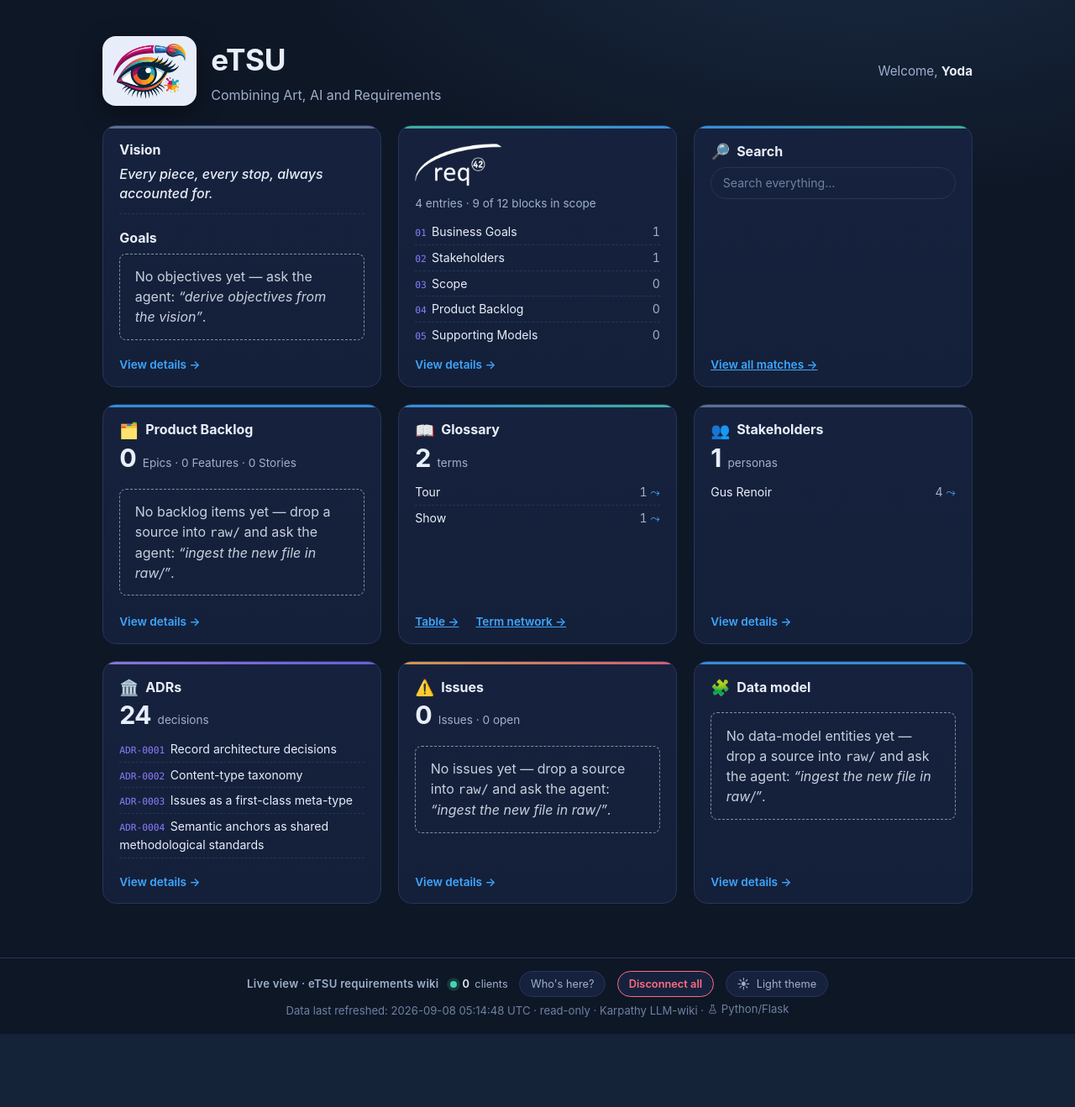
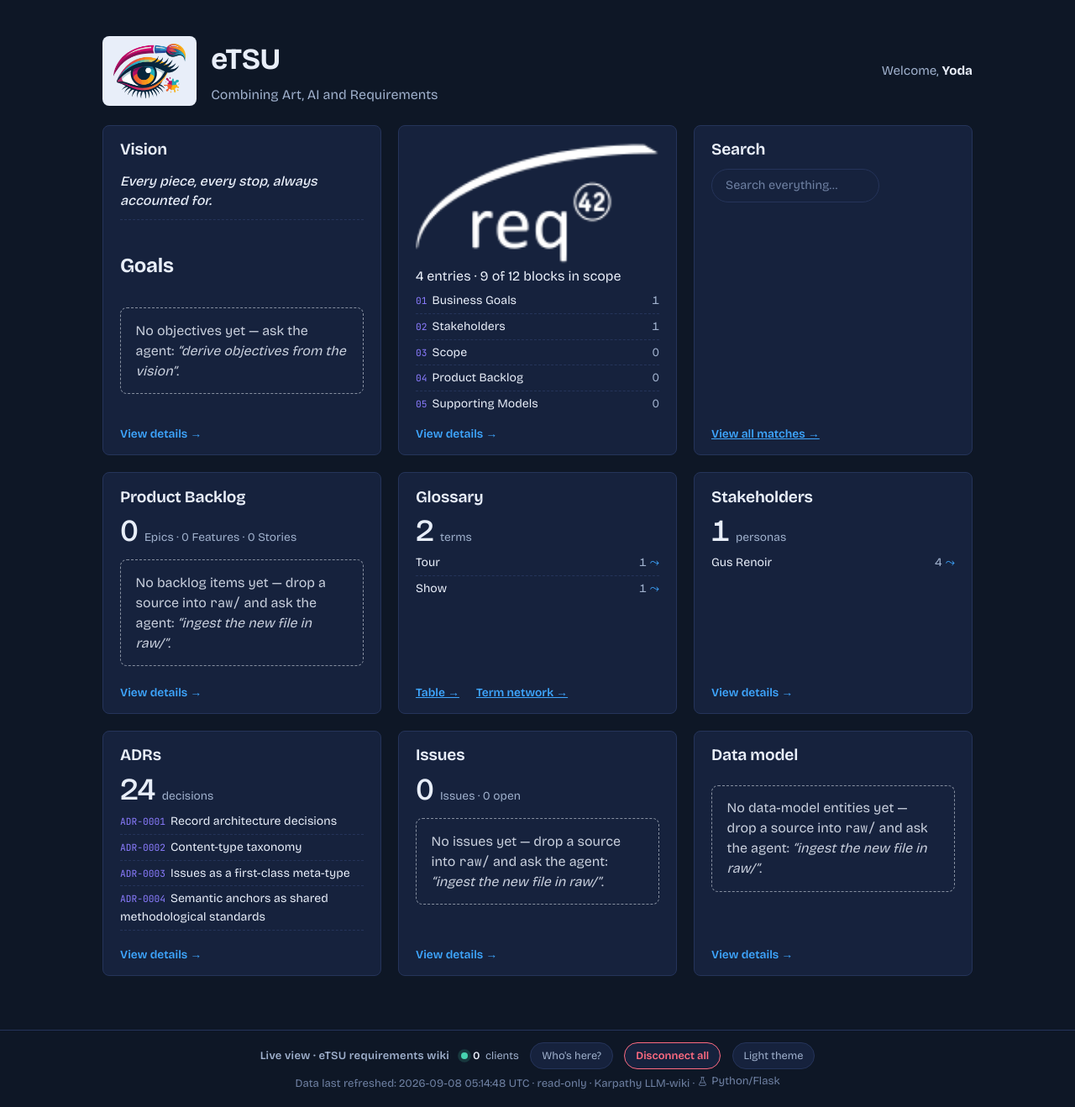
Before and after one commit to arc42/eTSU, a Flask app: page / in a window 1280 px wide. Shown: the whole page at 84% size. Before the commit the page ends 1231 px from the top, so only its background shows below. Run offline with Flask 3, Linux system fonts and the light colour scheme; some libraries are stand-ins or nearby versions.

Commit message:
dashboard: flat visual identity with vendored Bricolage Grotesque + JetBrains Mono, no emoji
Co-Authored-By: Claude Fable 5.1 <noreply@anthropic.com>
Claude-Session: https://claude.ai/code/session_015T9fsM3gjKYx4iFYJGzmmU

```diff
--- a/_system/apps/dashboard/app.py
+++ b/_system/apps/dashboard/app.py
@@ -585,7 +585,7 @@ def build_req42_blocks(sample: int = 5) -> list[dict]:
 # projected live from the structured edges — each external interface's `flows`
 # and each stakeholder's `provides:`/`receives:` — into a mermaid flowchart.
 # Center = the system (blueish box); systems/organizations = light-grey boxes;
-# human roles = actor symbol (👤). Stakeholders are merged/hidden/shaped per their
+# human roles = actor symbol ("Person"). Stakeholders are merged/hidden/shaped per their
 # `context_role`/`nature` fields (ADR-0014). No node links (not needed yet).
 
 _NID_RE = re.compile(r"[^A-Za-z0-9]")
@@ -683,9 +683,9 @@ def build_context_diagram(center: str | None = None) -> str | None:
 
     lines = ["flowchart LR", f'  {core}["{_clean_label(center)}"]:::core']
     for nid, label, cls in nodes:
-        # persons get the actor symbol (stadium + 👤); systems/organizations are boxes
+        # persons get the actor symbol (stadium + "Person"); systems/organizations are boxes
         if cls == "actor":
-            lines.append(f'  {nid}(["👤 {label}"]):::actor')
+            lines.append(f'  {nid}(["Person · {label}"]):::actor')
         else:
             lines.append(f'  {nid}["{label}"]:::{cls}')
     lines += edges
@@ -998,7 +998,7 @@ def build_vision_tile(data: dict, titles: dict[str, str]) -> dict:
         # index.html renders the empty state rather than a placeholder dash.
         return {
             "key": "vision", "label": "Vision", "href": "/goals",
-            "icon": "🎯", "rows": [], "active": False,
+            "rows": [], "active": False,
         }
     claim = str(vision.meta.get("tile_claim") or "").strip()
     rows = [{
@@ -1008,7 +1008,7 @@ def build_vision_tile(data: dict, titles: dict[str, str]) -> dict:
     } for o in objectives]
     return {
         "key": "vision", "label": "Vision", "href": "/goals",
-        "icon": "🎯", "active": True,
+        "active": True,
         "claim": claim,
         "objective_rows": rows,
     }
@@ -1344,7 +1344,7 @@ def index():
     backlog = build_backlog()
     backlog_tile = {
         "key": "backlog", "label": "Product Backlog", "href": "/req42/backlog",
-        "count": backlog["total_epics"], "unit": "Epics", "icon": "🗂️",
+        "count": backlog["total_epics"], "unit": "Epics",
         "sub": f'{backlog["total_features"]} Features · {backlog["total_stories"]} Stories',
         "active": True,
         "epic_rows": [
@@ -1365,13 +1365,13 @@ def index():
             "sub": f"{req42_in_scope} of 12 blocks in scope",
         },
         {
-            "key": "search", "label": "Search", "href": "/search", "icon": "🔎",
+            "key": "search", "label": "Search", "href": "/search",
             "rows": [], "active": True, "search": True,
         },
         backlog_tile,
         {
             "key": "glossary", "label": "Glossary",
-            "count": len(glossary), "unit": "terms", "icon": "📖",
+            "count": len(glossary), "unit": "terms",
             "rows": by_relations(glossary), "active": True,
             "links": [
                 {"label": "Table", "href": "/glossary"},
@@ -1380,24 +1380,24 @@ def index():
         },
         {
             "key": "stakeholders", "label": "Stakeholders", "href": "/stakeholders",
-            "count": len(stakeholders), "unit": "personas", "icon": "👥",
+            "count": len(stakeholders), "unit": "personas",
             "rows": by_relations(stakeholders), "active": True,
         },
         {
             "key": "adrs", "label": "ADRs", "href": "/adrs",
-            "count": len(adrs), "unit": "decisions", "icon": "🏛️",
+            "count": len(adrs), "unit": "decisions",
             "rows": [{"id": a["id"], "title": a["title"], "status": a["status"]} for a in adrs],
             "active": True,
         },
         {
             "key": "issues", "label": "Issues", "href": "/issues",
-            "count": len(issues), "unit": "Issues", "icon": "⚠️",
+            "count": len(issues), "unit": "Issues",
             "rows": [], "active": True,
             "sub": f"{len(open_issues)} open",
         },
         {
             "key": "data-model", "label": "Data model", "href": "/data-model",
-            "icon": "🧩", "active": True,
+            "active": True,
             "diagram": build_data_model_kind_diagram(),
             # Empty -> no claim at all: index.html renders the shared empty
             # state, and a second "No entities yet" line under it read as two
--- a/_system/apps/dashboard/static/style.css
+++ b/_system/apps/dashboard/static/style.css
@@ -1,3 +1,10 @@
+@font-face { font-family: "Bricolage Grotesque"; src: url("vendor/fonts/BricolageGrotesque-var.woff2") format("woff2");
+  font-weight: 300 800; font-display: swap; }
+@font-face { font-family: "JetBrains Mono"; src: url("vendor/fonts/JetBrainsMono-400.woff2") format("woff2");
+  font-weight: 400; font-display: swap; }
+@font-face { font-family: "JetBrains Mono"; src: url("vendor/fonts/JetBrainsMono-600.woff2") format("woff2");
+  font-weight: 600; font-display: swap; }
+
 /* ---- palette ----
    Two full token sets. Dark is the default because the dashboard is built to
    be projected in a dimmed room; light is an explicit opt-in via the footer
@@ -10,6 +17,11 @@
    friends) are the deliberate exception: they tint whatever surface they sit
    on and read correctly against both grounds. */
 :root {
+  --font-text: "Bricolage Grotesque", "Segoe UI", Helvetica, Arial, sans-serif;
+  --font-mono: "JetBrains Mono", ui-monospace, Menlo, Consolas, monospace;
+  --radius: 8px;
+  --space-1: .25rem; --space-2: .5rem; --space-3: .85rem; --space-4: 1.25rem; --space-5: 2rem; --space-6: 3.25rem;
+  --step--1: .86rem; --step-0: 1rem; --step-1: 1.2rem; --step-2: 1.55rem; --step-3: clamp(2rem, 1.4rem + 1.8vw, 2.7rem);
   --bg: #0e1726;
   --bg-soft: #14203a;
   --card: #16223d;
@@ -23,9 +35,7 @@
   --warn: #ffb454;
   --danger: #ff6b81;
   --violet: #8b7cff;
-  --radius: 16px;
-  --shadow: 0 10px 30px rgba(0,0,0,.35);
-  --glow: #1a2b44;              /* body's top-right ambient wash */
+  --shadow: none;
   --topbar-bg: rgba(14,23,38,.7);
   --scroll-track: rgba(0,0,0,.28);
   --graph-bg: #0c1424;         /* cytoscape / mermaid canvas ground */
@@ -36,10 +46,6 @@
   --chip-bg: rgba(255,255,255,.08);
   --on-accent: #06101f;        /* text on an --accent fill */
   --tint-ink: #cfe2ff;         /* text on blue-tinted surfaces */
-  --vision-1: #2f4f7a;         /* the vision card's gradient */
-  --vision-2: #2a4267;
-  --vision-3: #243a5c;
-  --vision-edge: rgba(127,192,255,.55);
   --bz-glo: #8fb6e8;
   --bz-dm: #8fd8c4;
   --layer-dm-ink: #8fd8c4;     /* graph legend labels, off-state */
@@ -95,13 +100,13 @@
 * { box-sizing: border-box; }
 body {
   margin: 0;
-  font-family: -apple-system, BlinkMacSystemFont, "Segoe UI", Roboto, Helvetica, Arial, sans-serif;
-  background: radial-gradient(1200px 600px at 80% -10%, var(--glow) 0%, transparent 60%), var(--bg);
-  background-color: var(--bg);
+  font-family: var(--font-text);
+  background: var(--bg);
   color: var(--ink);
   line-height: 1.55;
 }
-code { font-family: "SF Mono", ui-monospace, Menlo, Consolas, monospace; font-size: .85em; }
+code { font-family: var(--font-mono); font-size: .85em; }
+h2 { letter-spacing: -.01em; }
 
 /* ---- scrollbars: visible channel + contrasting thumb ---- */
 * { scrollbar-width: thin; scrollbar-color: var(--ink-dim) var(--scroll-track); }
@@ -134,61 +139,31 @@ code { font-family: "SF Mono", ui-monospace, Menlo, Consolas, monospace; font-si
 
 .wrap { max-width: 1100px; margin: 0 auto; padding: 2.5rem 2rem 4rem; }
 .hero-banner { display: block; width: 100%; height: auto; max-height: 190px; object-fit: cover;
-  border-radius: var(--radius); border: 1px solid var(--line); box-shadow: var(--shadow); margin-bottom: 1.5rem; }
-.page-h1 { font-size: 1.9rem; margin: 0 0 .25rem; letter-spacing: -.02em; }
+  border-radius: var(--radius); border: 1px solid var(--line); margin-bottom: 1.5rem; }
+.page-h1 { font-size: var(--step-3); font-weight: 700; margin: 0 0 .25rem; letter-spacing: -.025em; }
 .lead { color: var(--ink-soft); margin: 0 0 2rem; }
 .count-pill { font-size: .8rem; vertical-align: middle; background: var(--card-2); color: var(--ink-soft);
   padding: .2rem .6rem; border-radius: 999px; border: 1px solid var(--line); margin-left: .4rem; }
 
 /* ---- tiles ---- */
 /* max 3 per row; minmax(0,1fr) keeps wide tiles from overflowing the grid */
-.tiles { display: grid; grid-template-columns: repeat(3, minmax(0, 1fr)); gap: 1.25rem; }
-@media (max-width: 780px) { .tiles { grid-template-columns: repeat(2, minmax(0, 1fr)); } }
-@media (max-width: 520px) { .tiles { grid-template-columns: 1fr; } }
-.tile {
-  display: flex; flex-direction: column; background: linear-gradient(180deg, var(--card), var(--bg-soft));
-  border: 1px solid var(--line); border-radius: var(--radius); padding: 1rem 1.2rem .9rem;
-  text-decoration: none; color: var(--ink); position: relative; overflow: hidden;
-  transition: transform .15s ease, border-color .15s ease, box-shadow .15s ease;
-}
-.tile-link:hover { transform: translateY(-3px); border-color: var(--accent); box-shadow: var(--shadow); }
-.tile-muted { opacity: .62; }
-.tile::before { content: ""; position: absolute; inset: 0 0 auto 0; height: 3px; background: var(--accent); opacity: .8; }
-.tile-glossary::before { background: linear-gradient(90deg, var(--accent), var(--accent-2)); }
-.tile-issues::before { background: linear-gradient(90deg, var(--warn), var(--danger)); }
-.tile-adrs::before { background: linear-gradient(90deg, #a78bfa, #7c6cff); }
-.tile-adrs.tile-link:hover { border-color: var(--violet); }
-.tile-req42::before { background: linear-gradient(90deg, var(--accent-2), var(--accent)); }
-.tile-search::before { background: linear-gradient(90deg, var(--accent), var(--accent-2)); }
-.tile-vision::before, .tile-stakeholders::before { background: var(--ink-dim); }
-
-/* search tile: a launcher with an in-tile preview of the top matches */
-.tile-searchform { margin: .1rem 0 .5rem; }
-.tile-search .search-input { display: block; width: 100%; flex: none; min-width: 0; font-size: .88rem; padding: .45rem .85rem; }
-.tile-search-preview { margin: .2rem 0 .3rem; }
-.ml-hit { display: flex; align-items: baseline; gap: .4rem; text-decoration: none; color: var(--ink); width: 100%; }
-.ml-hit:hover .ml-title { color: var(--accent); }
-.ml-hit .ml-title { flex: 1 1 auto; overflow: hidden; text-overflow: ellipsis; white-space: nowrap; }
-.ml-type { color: var(--ink-dim); font-size: .74rem; white-space: nowrap; }
-.ml-empty { color: var(--ink-dim); font-style: italic; font-size: .85rem; }
-
-/* logo tile (req42): the white logo replaces the icon + title, with a small
-   count line beneath it in place of the big number */
-/* align-self stops the flex column from stretching the logo to full width
-   (which was squashing it); fixed width + auto height keeps its 142:75 ratio */
-.tile-logo { align-self: flex-start; width: 104px; height: auto; margin: .15rem 0 .55rem;
-  filter: var(--logo-filter); }
-.tile-subcount { color: var(--ink-soft); font-size: .85rem; margin: 0 0 .4rem; }
-
-.tile-head { display: flex; align-items: center; gap: .5rem; margin-bottom: .2rem; }
-.tile-head h2 { font-size: 1rem; margin: 0; }
-.tile-icon { font-size: 1.15rem; }
-.tile-count { display: flex; align-items: baseline; gap: .5rem; margin: 0 0 .4rem; }
-.tile-count .num { font-size: 1.9rem; font-weight: 700; letter-spacing: -.03em; line-height: 1.1; }
-.tile-count .unit { color: var(--ink-soft); font-size: .85rem; }
-.tile-empty { color: var(--ink-dim); font-size: .88rem; font-style: italic; margin: auto 0 .4rem; }
-.tile-cta { display: inline-block; margin-top: auto; padding-top: .5rem; color: var(--accent); font-size: .85rem; font-weight: 600; }
-.tile-ctas { display: flex; gap: 1.25rem; margin-top: auto; }
+.tiles { display: grid; grid-template-columns: repeat(3, minmax(0, 1fr)); gap: var(--space-4); }
+@media (max-width: 900px) { .tiles { grid-template-columns: repeat(2, minmax(0, 1fr)); } }
+@media (max-width: 640px) { .tiles { grid-template-columns: 1fr; } }
+.tile { display: flex; flex-direction: column; background: var(--card); border: 1px solid var(--line);
+  border-radius: var(--radius); padding: var(--space-3) var(--space-4) var(--space-3);
+  text-decoration: none; color: var(--ink); position: relative; transition: border-color .15s ease; }
+.tile-link:hover, .tile:focus-within { border-color: var(--accent); }
+.tile-span-2 { grid-column: span 2; }
+@media (max-width: 640px) { .tile-span-2 { grid-column: span 1; } }
+.tile-head { display: flex; flex-direction: column; gap: .15rem; margin-bottom: var(--space-2); }
+.tile-eyebrow { font: 600 .7rem/1.4 var(--font-mono); letter-spacing: .08em; text-transform: uppercase; color: var(--ink-dim); }
+.tile-title { font-size: var(--step-1); font-weight: 650; margin: 0; letter-spacing: -.01em; }
+.tile-count { display: flex; align-items: baseline; gap: .5rem; margin: 0 0 .15rem; }
+.tile-count .num { font-size: 2.3rem; font-weight: 500; letter-spacing: -.03em; line-height: 1; font-variant-numeric: tabular-nums; }
+.tile-count .unit { color: var(--ink-soft); font-size: var(--step--1); }
+.tile-cta { display: inline-block; margin-top: auto; padding-top: var(--space-2); color: var(--accent); font-size: var(--step--1); font-weight: 600; }
+.tile-ctas { display: flex; gap: var(--space-4); margin-top: auto; }
 .tile-ctas .tile-cta { margin-top: 0; }
 .tile-ctas .tile-cta:hover { text-decoration: underline; }
 
@@ -879,7 +848,7 @@ html.etsu-disconnected {
 .hero-mark {
   display: block; flex: none; width: auto; height: 5.2rem; margin: 0;
   padding: .55rem .8rem; border-radius: var(--radius);
-  background: var(--plate); box-shadow: var(--shadow);
+  background: var(--plate);
 }
 @media (max-width: 640px) { .hero-row { flex-direction: column; align-items: flex-start; gap: .7rem; } }
 
@@ -896,7 +865,6 @@ html.etsu-disconnected {
 }
 .theme-toggle:hover { color: var(--ink); border-color: var(--accent); }
 .theme-toggle:focus-visible { outline: 2px solid var(--accent); outline-offset: 2px; }
-.theme-toggle-icon { font-size: .95rem; line-height: 1; }
 @media (max-width: 640px) { .hero-mark { height: 3.8rem; } }
 
 /* empty states — the first thing a workshop audience sees */
--- a/_system/apps/dashboard/templates/base.html
+++ b/_system/apps/dashboard/templates/base.html
@@ -47,7 +47,6 @@
       {% endif %}
       <button type="button" class="disconnect-all" id="disconnect-all" hidden>Disconnect all</button>
       <button type="button" class="theme-toggle" id="theme-toggle">
-        <span class="theme-toggle-icon" aria-hidden="true">&#9728;</span>
         <span class="theme-toggle-label">Light theme</span>
       </button>
     </div>
@@ -233,7 +232,6 @@
     var root = document.documentElement;
     var btn = document.getElementById("theme-toggle");
     if (!btn) { return; }
-    var icon = btn.querySelector(".theme-toggle-icon");
     var label = btn.querySelector(".theme-toggle-label");
 
     function current() { return root.getAttribute("data-theme") === "light" ? "light" : "dark"; }
@@ -241,7 +239,6 @@
     // The button always advertises where a click goes, not where you are.
     function paint() {
       var next = current() === "light" ? "dark" : "light";
-      icon.innerHTML = next === "light" ? "&#9728;" : "&#9790;";   // sun / moon
       label.textContent = next === "light" ? "Light theme" : "Dark theme";
       btn.setAttribute("title", "Switch to the " + next + " theme");
     }
--- a/_system/apps/dashboard/templates/index.html
+++ b/_system/apps/dashboard/templates/index.html
@@ -25,7 +25,7 @@
   {% set inner %}
     {% if t.key == 'vision' and t.active %}
     <div class="tile-head">
-      <h2>{{ t.label }}</h2>
+      <h2 class="tile-title">{{ t.label }}</h2>
     </div>
     <p class="tile-vision-claim">{{ t.claim }}</p>
     <div class="tile-head tile-head-second">
@@ -48,14 +48,12 @@
     {# day one: no vision page yet. Same shape as every other empty tile —
        heading + next step, no "Demo" chip, no placeholder counter. #}
     <div class="tile-head">
-      <span class="tile-icon">{{ t.icon }}</span>
-      <h2>{{ t.label }}</h2>
+      <h2 class="tile-title">{{ t.label }}</h2>
     </div>
     {{ empty_bootstrap("vision") }}
     {% elif t.key == 'data-model' and t.active %}
     <div class="tile-head">
-      <span class="tile-icon">{{ t.icon }}</span>
-      <h2>{{ t.label }}</h2>
+      <h2 class="tile-title">{{ t.label }}</h2>
     </div>
     {% if t.diagram %}
     <figure class="tile-mini-diagram">
@@ -67,8 +65,7 @@
     {% if t.claim %}<p class="tile-dm-claim">{{ t.claim }}</p>{% endif %}
     {% elif t.key == 'backlog' and t.active %}
     <div class="tile-head">
-      <span class="tile-icon">{{ t.icon }}</span>
-      <h2>{{ t.label }}</h2>
+      <h2 class="tile-title">{{ t.label }}</h2>
     </div>
     <div class="tile-count">
       <span class="num">{{ t.count }}</span>
@@ -89,8 +86,7 @@
     <div class="tile-subcount">{{ t.count }} {{ t.unit }}{% if t.sub %} · {{ t.sub }}{% endif %}</div>
     {% else %}
     <div class="tile-head">
-      <span class="tile-icon">{{ t.icon }}</span>
-      <h2>{{ t.label }}</h2>
+      <h2 class="tile-title">{{ t.label }}</h2>
     </div>
     <div class="tile-count">
       <span class="num">{{ t.count }}</span>
@@ -130,8 +126,7 @@
   {% if t.search %}
     <div class="tile tile-search tile-{{ t.key }}">
       <div class="tile-head">
-        <span class="tile-icon">{{ t.icon }}</span>
-        <h2>{{ t.label }}</h2>
+        <h2 class="tile-title">{{ t.label }}</h2>
       </div>
       <form class="tile-searchform" action="{{ t.href }}" method="get" role="search">
         <input type="search" name="q" id="tile-search-input" class="search-input" placeholder="Search everything…"
```
Also changed, not shown: other parts of _system/apps/dashboard/static/style.css (+21 -28 lines), _system/apps/dashboard/tests/test_copy.py (+2 -1 lines), _system/apps/dashboard/tests/test_design_tokens.py (added, +49 -0 lines), _system/apps/dashboard/static/vendor/fonts/BricolageGrotesque-var.woff2 (added), _system/apps/dashboard/static/vendor/fonts/JetBrainsMono-400.woff2 (added), _system/apps/dashboard/static/vendor/fonts/JetBrainsMono-600.woff2 (added), 1 other file.
